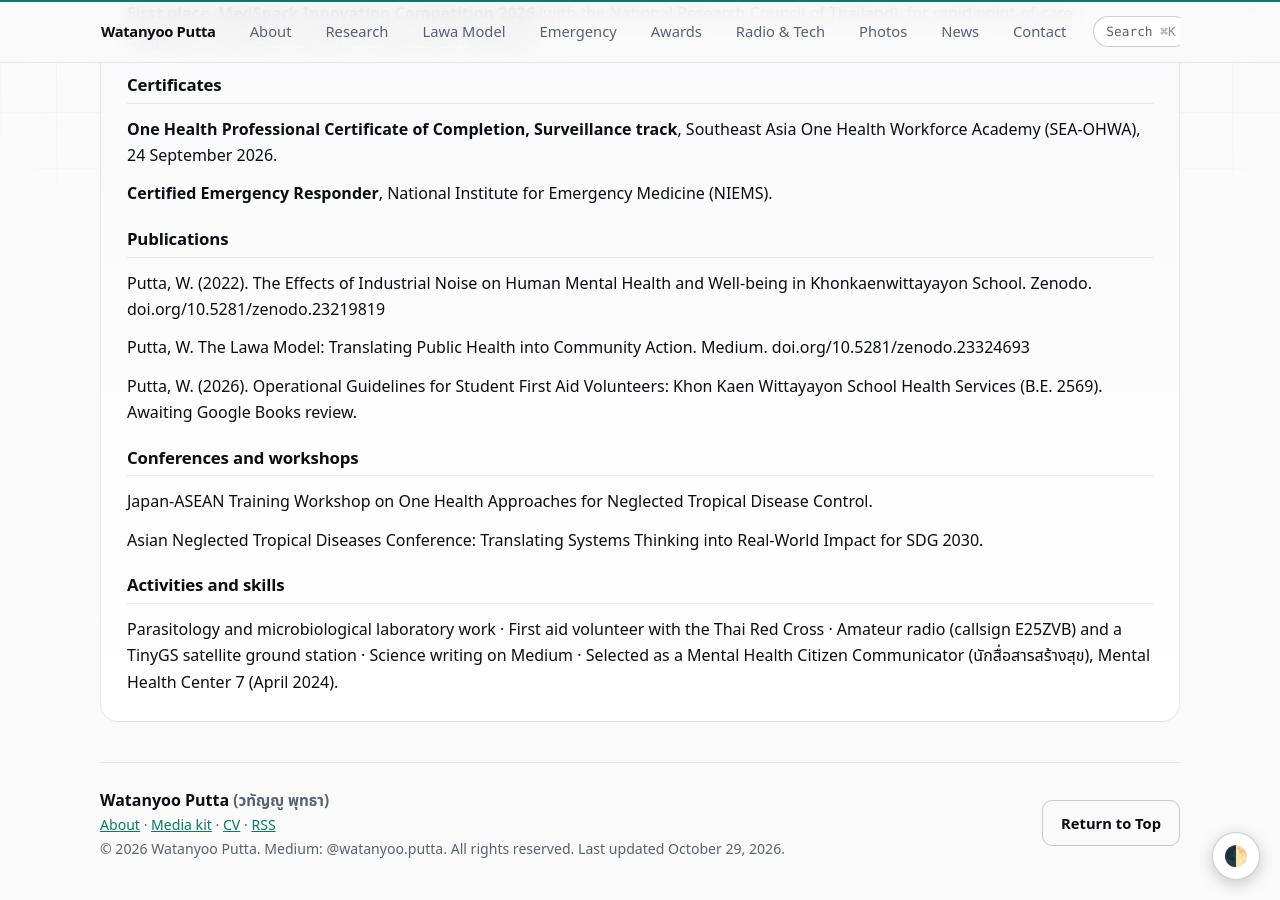
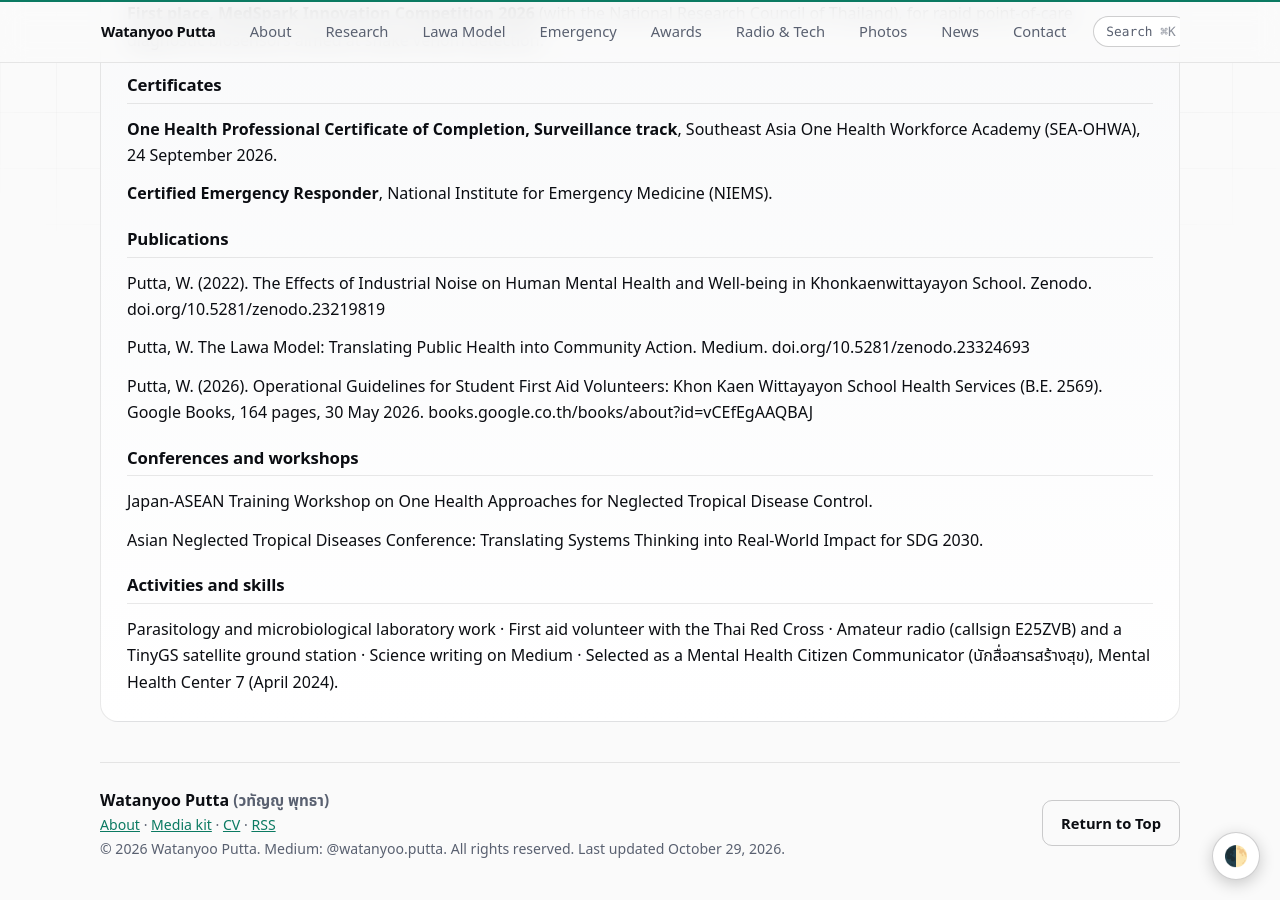
Before and after one commit to WatanyooPutta/WatanyooPutta.github.io, a Jekyll site: the page built from cv.html, in a window 1280 px wide and 900 px high, scrolled down 919 px. Built offline with Jekyll 4.4.1, drawn with Linux system fonts in a browser that asks for light colours.

Commit message:
Update cv.html

```diff
--- a/cv.html
+++ b/cv.html
@@ -32,7 +32,7 @@ sitemap: false
 <h2>Publications</h2>
 <p>Putta, W. (2022). The Effects of Industrial Noise on Human Mental Health and Well-being in Khonkaenwittayayon School. Zenodo. doi.org/10.5281/zenodo.23219819</p>
 <p>Putta, W. The Lawa Model: Translating Public Health into Community Action. Medium. doi.org/10.5281/zenodo.23324693</p>
-<p>Putta, W. (2026). Operational Guidelines for Student First Aid Volunteers: Khon Kaen Wittayayon School Health Services (B.E. 2569). Awaiting Google Books review.</p>
+<p>Putta, W. (2026). Operational Guidelines for Student First Aid Volunteers: Khon Kaen Wittayayon School Health Services (B.E. 2569). Google Books, 164 pages, 30 May 2026. books.google.co.th/books/about?id=vCEfEgAAQBAJ</p>
 <h2>Conferences and workshops</h2>
 <p>Japan-ASEAN Training Workshop on One Health Approaches for Neglected Tropical Disease Control.</p>
 <p>Asian Neglected Tropical Diseases Conference: Translating Systems Thinking into Real-World Impact for SDG 2030.</p>
```
